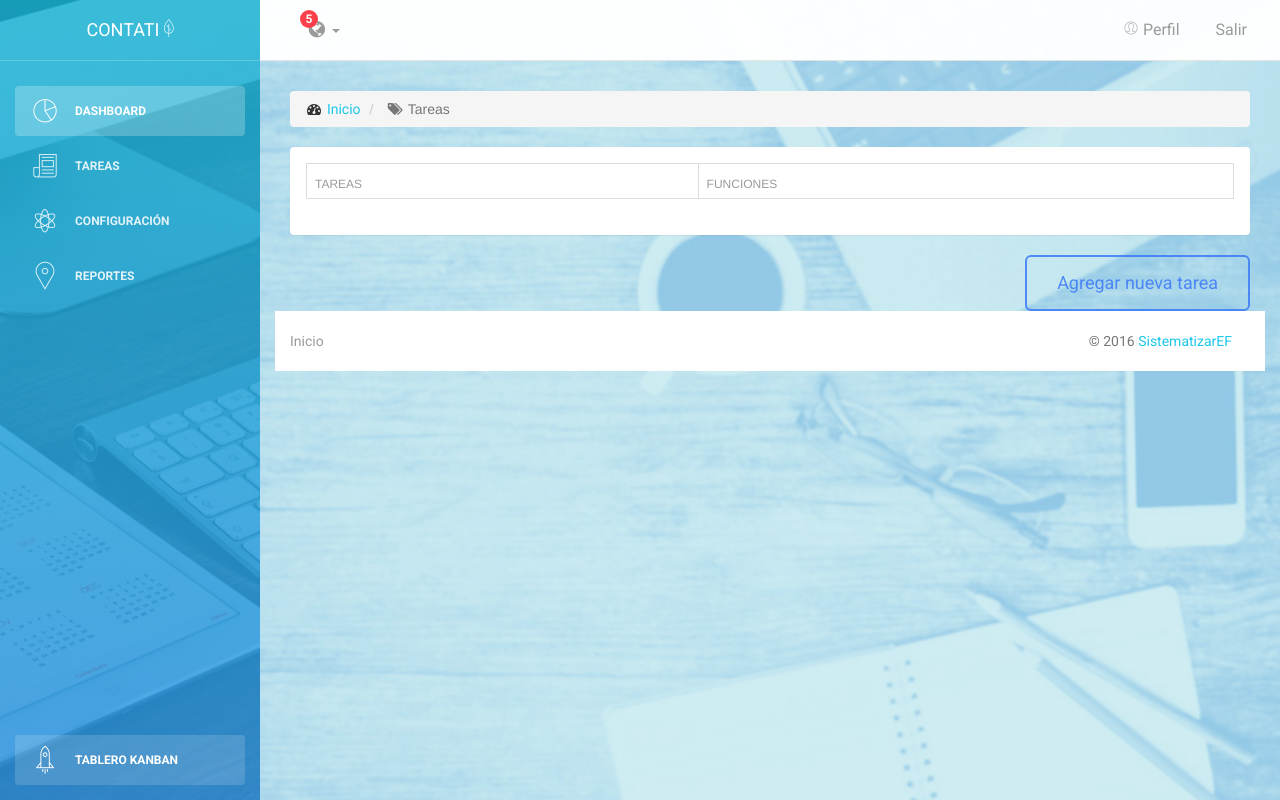
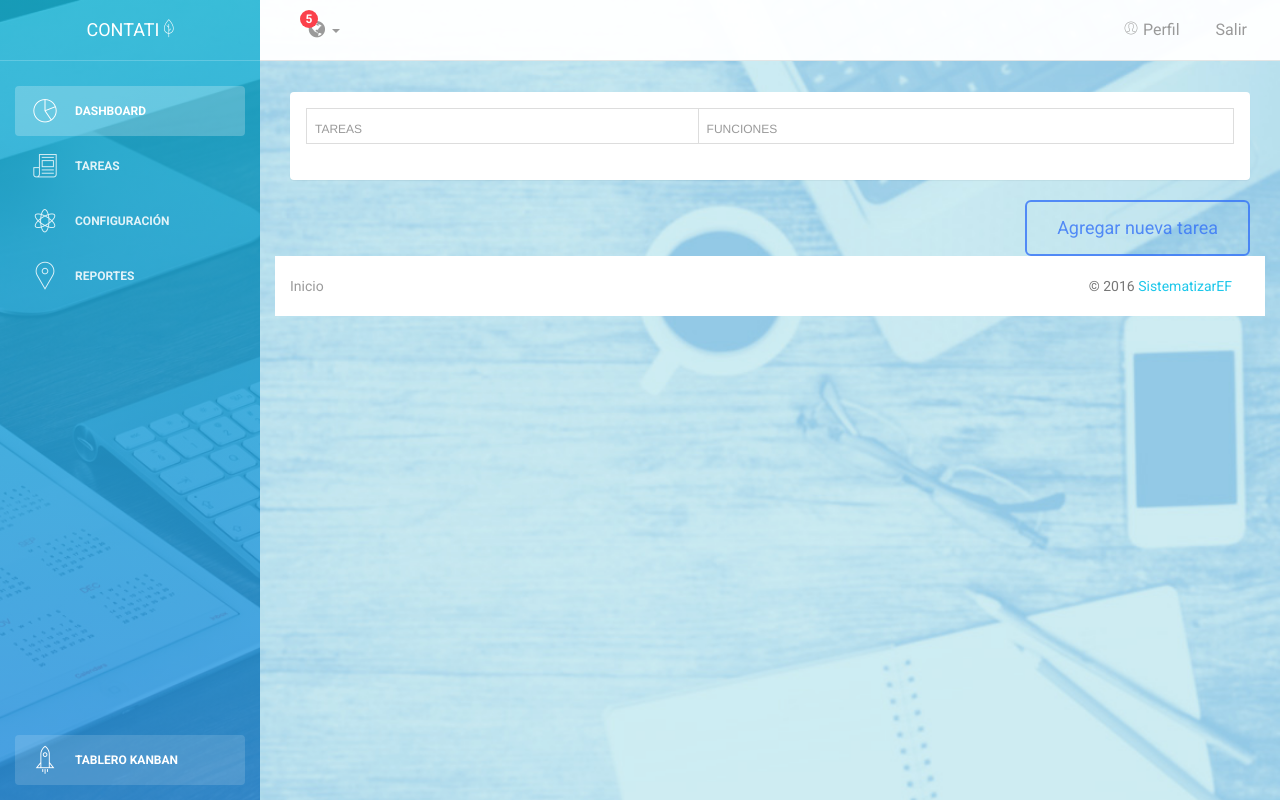
Before and after one commit to stzef/contati, a Django app: template tasks/templates/list_tasks.html in a window 1280 px wide. Run offline with Django 3.2, Linux system fonts and the light colour scheme; the template is opened without the code that fills it, so the values that code supplies are empty; some libraries are stand-ins or nearby versions.

Commit message:
quitando enlaces a tareas inicio

```diff
--- a/tasks/templates/list_tasks.html
+++ b/tasks/templates/list_tasks.html
@@ -4,15 +4,7 @@
 
     <div class="row">
             <div class="col-lg-12 col-sm-12">
-                    <ol class="breadcrumb">
-                        <li>
-                            <i class="fa fa-dashboard"></i>  <a href="{% url 'index' %}">Inicio</a>
-                        </li>
 
-                        <li class="active">
-                            <i class="fa fa-tags"></i> Tareas
-                        </li>
-                    </ol>
             </div>
             </div>
 
```
